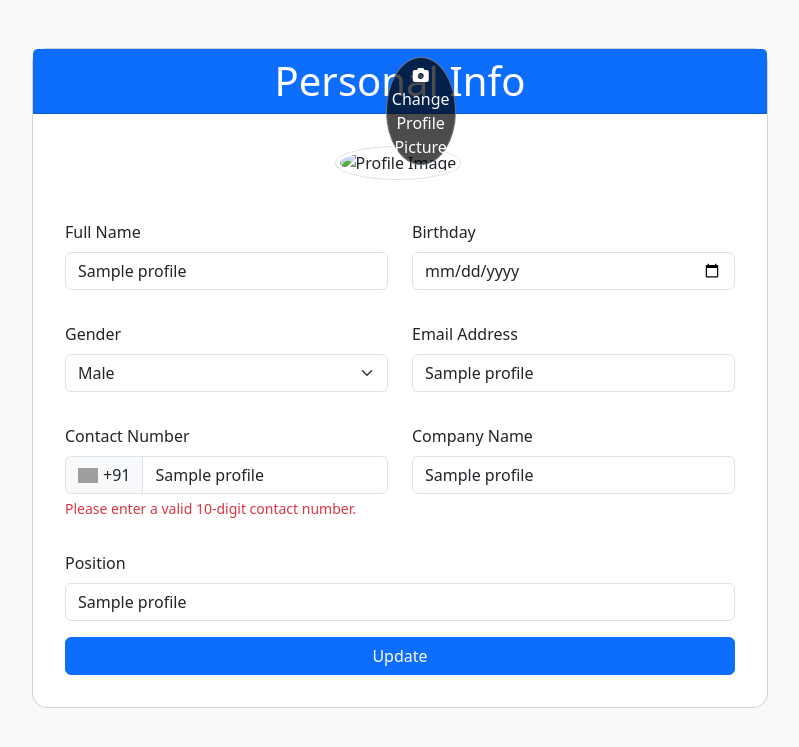
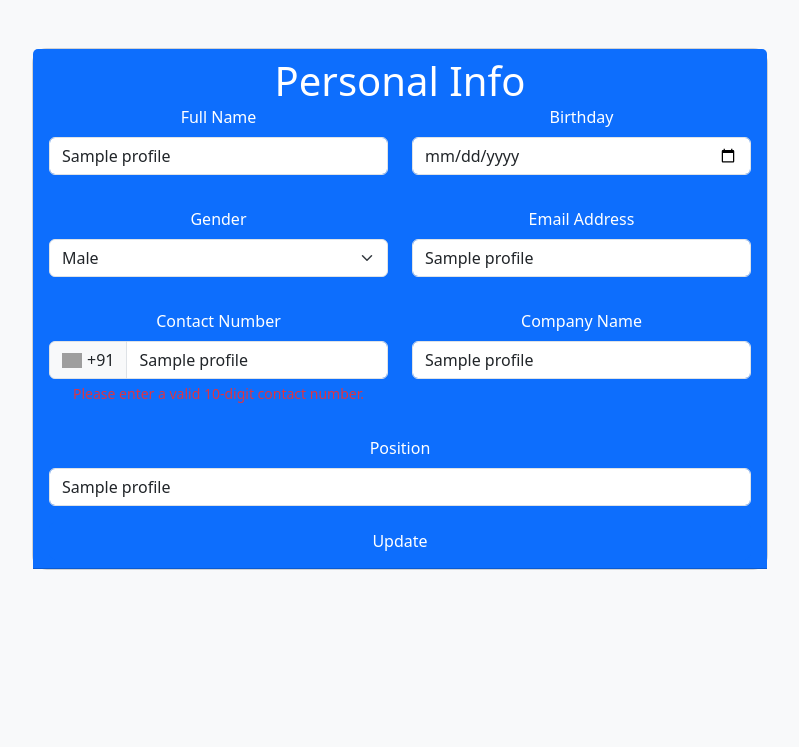
Before and after one commit to Kumaraman6723/IOT-DASHBOARD, a Flask app: template templates/profile.html in a window 1280 px wide. Shown: the top 747 px of the page, without its empty margins (240-1039 px from the left). Run offline with Flask 3, Linux system fonts and the light colour scheme; the template is opened without the code that fills it: most values are stand-ins (such as "Sample title", 1, 10 or a date in 2020); some libraries are stand-ins or nearby versions; grey boxes are pictures that could not be loaded.

Commit message:
Update profile.html

```diff
--- a/templates/profile.html
+++ b/templates/profile.html
@@ -18,35 +18,23 @@
                 <div class="card">
                     <div class="card-header text-center bg-primary text-white">
                         <h1 class="mb-0">Personal Info</h1>
-                    </div>
-                    <div class="card-body">
-                        <div class="row text-center mb-4">
-                            <div class="col-12">
-                                <img id="image" class="profile-picture img-thumbnail rounded-circle mb-3" alt="Profile Image" style="width: 150px; height: 150px;">
-                                <div class="edit-profile-picture">
-                                    <label for="profilePicture" class="btn btn-secondary">
-                                        <i class="fas fa-camera"></i> Change Profile Picture
-                                    </label>
-                                    <input type="file" id="profilePicture" accept="image/*" class="d-none" onchange="previewImage(event)">
-                                </div>
-                            </div>
-                        </div>
+
                         <form id="personalInfoForm" method="POST" action="{{ url_for('profile') }}">
                             <input type="hidden" name="_csrf_token" value="{{ csrf_token() }}">
                             <div class="row mb-3">
                                 <div class="col-md-6 mb-3">
                                     <label for="name" class="form-label">Full Name</label>
-                                    <input type="text" class="form-control" id="name" name="name" value="{{ profile[2] }}">
+                                    <input type="text" class="form-control" id="name" name="name" value="{{ profile[2] }}" required>
                                 </div>
                                 <div class="col-md-6 mb-3">
                                     <label for="birthday" class="form-label">Birthday</label>
-                                    <input type="date" class="form-control" id="birthday" name="birthday" value="{{ profile[3] }}">
+                                    <input type="date" class="form-control" id="birthday" name="birthday" value="{{ profile[3] }}" required>
                                 </div>
                             </div>
                             <div class="row mb-3">
                                 <div class="col-md-6 mb-3">
                                     <label for="gender" class="form-label">Gender</label>
-                                    <select class="form-select" id="gender" name="gender">
+                                    <select class="form-select" id="gender" name="gender" required>
                                         <option value="Male" {% if profile[4] == 'Male' %}selected{% endif %}>Male</option>
                                         <option value="Female" {% if profile[4] == 'Female' %}selected{% endif %}>Female</option>
                                         <option value="Other" {% if profile[4] == 'Other' %}selected{% endif %}>Other</option>
@@ -68,12 +56,12 @@
                                 </div>
                                 <div class="col-md-6 mb-3">
                                     <label for="orgName" class="form-label">Company Name</label>
-                                    <input type="text" class="form-control" id="orgName" name="orgName" value="{{ profile[9] }}">
+                                    <input type="text" class="form-control" id="orgName" name="orgName" value="{{ profile[9] }}" required>
                                 </div>
                             </div>
                             <div class="mb-3">
                                 <label for="position" class="form-label">Position</label>
-                                <input type="text" class="form-control" id="position" name="position" value="{{ profile[10] }}">
+                                <input type="text" class="form-control" id="position" name="position" value="{{ profile[10] }}" required>
                             </div>
                             <button type="submit" class="btn btn-primary w-100">Update</button>
                         </form>
```
